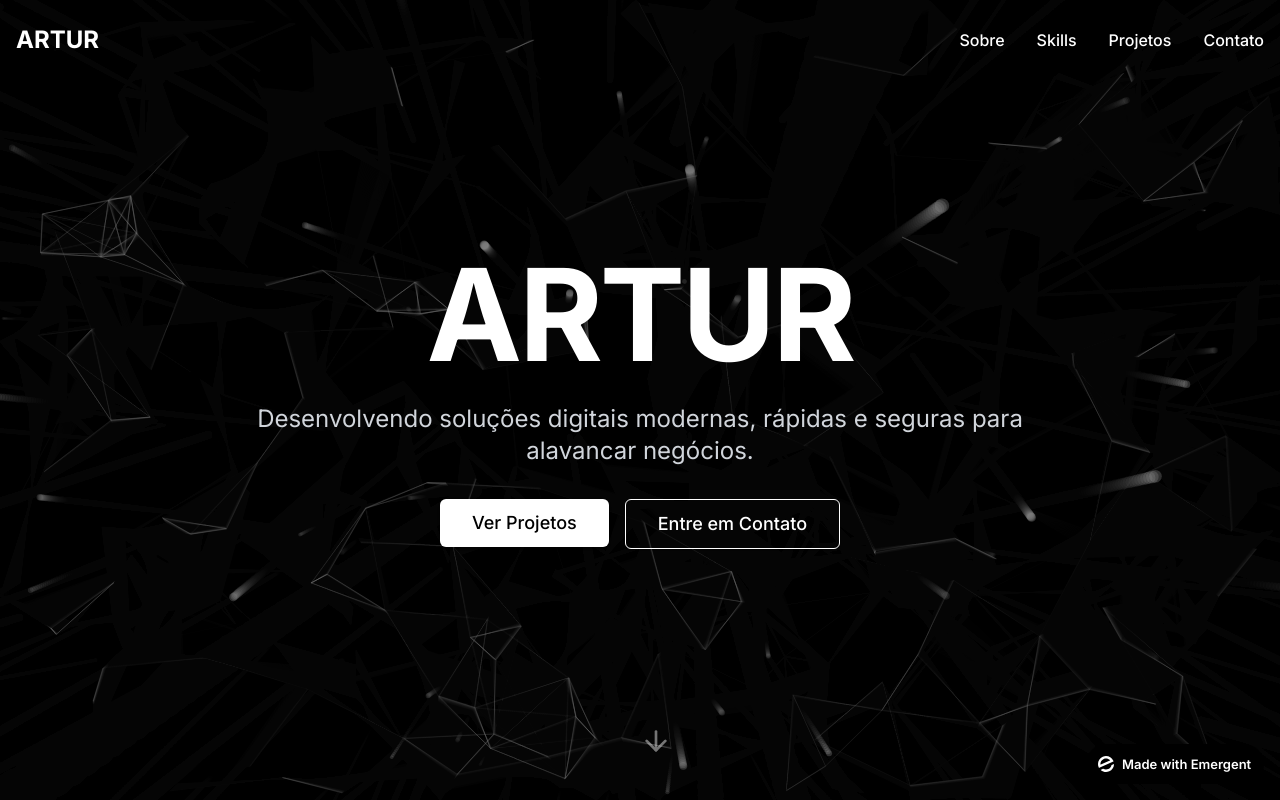
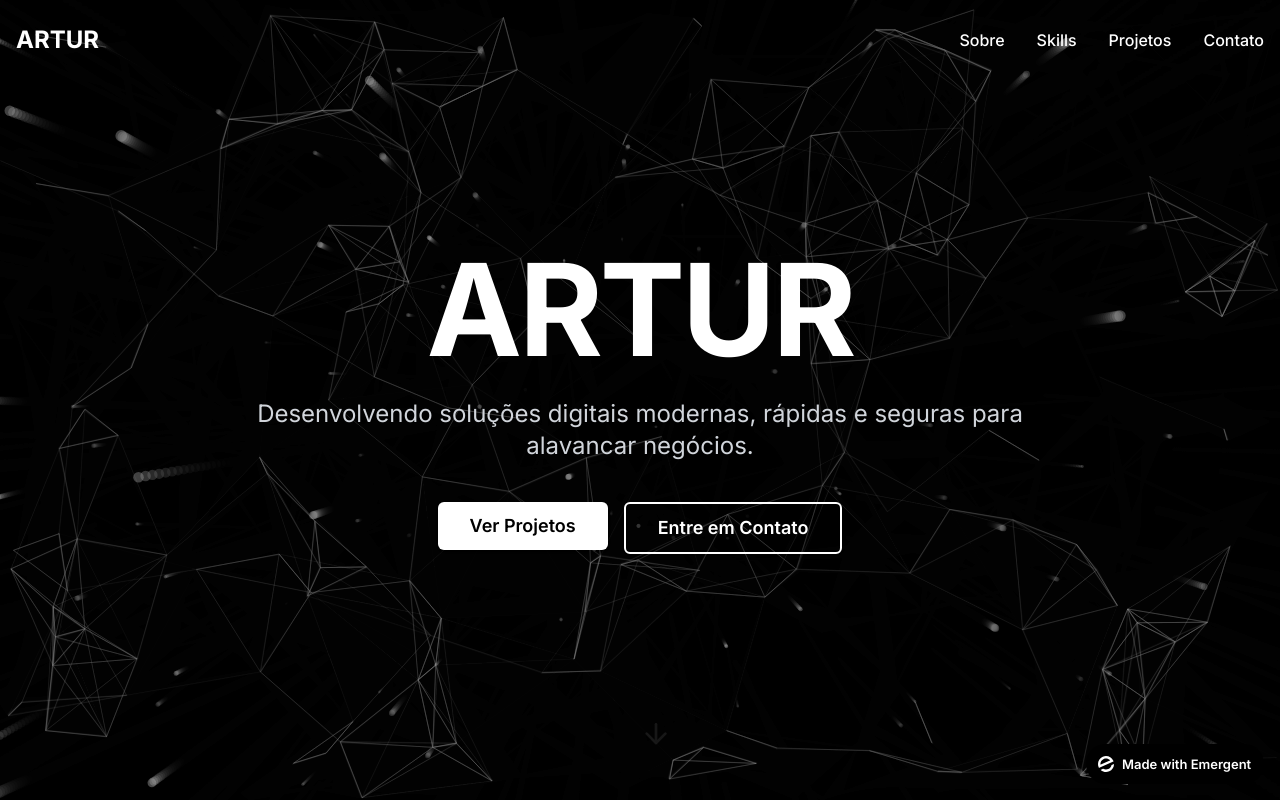
Before and after one commit to pycacau/Portfolio-Artur, a React (Create React App) app in the folder frontend/: page / in a window 1280 px wide. Shown: the top 800 px of the page. Built offline with nearby package versions, Linux system fonts and the light colour scheme.

Commit message:
auto-commit for e0de0be9-a44a-4b60-8cea-cfbde51199bd

```diff
--- a/frontend/src/components/Hero.jsx
+++ b/frontend/src/components/Hero.jsx
@@ -1,10 +1,23 @@
-import React, { useEffect, useRef } from 'react';
-import { motion } from 'framer-motion';
+import React, { useEffect, useRef, useState } from 'react';
+import { motion, useScroll, useTransform } from 'framer-motion';
 import { ArrowDown } from 'lucide-react';
 import { Button } from './ui/button';
 
 const Hero = () => {
   const canvasRef = useRef(null);
+  const [mousePosition, setMousePosition] = useState({ x: 0, y: 0 });
+  const { scrollY } = useScroll();
+
+  const opacity = useTransform(scrollY, [0, 300], [1, 0]);
+  const scale = useTransform(scrollY, [0, 300], [1, 0.8]);
+
+  useEffect(() => {
+    const handleMouseMove = (e) => {
+      setMousePosition({ x: e.clientX, y: e.clientY });
+    };
+    window.addEventListener('mousemove', handleMouseMove);
+    return () => window.removeEventListener('mousemove', handleMouseMove);
+  }, []);
 
   useEffect(() => {
     const canvas = canvasRef.current;
@@ -16,17 +29,21 @@ const Hero = () => {
 
     // Particle system para efeito de grid 3D
     const particles = [];
-    const particleCount = 80;
+    const particleCount = 100;
 
     class Particle {
       constructor() {
+        this.reset();
+      }
+
+      reset() {
         this.x = Math.random() * canvas.width;
         this.y = Math.random() * canvas.height;
-        this.z = Math.random() * 1000;
+        this.z = Math.random() * 1500;
         this.size = Math.random() * 2 + 1;
-        this.speedX = (Math.random() - 0.5) * 0.5;
-        this.speedY = (Math.random() - 0.5) * 0.5;
-        this.speedZ = Math.random() * 2 + 1;
+        this.speedX = (Math.random() - 0.5) * 0.3;
+        this.speedY = (Math.random() - 0.5) * 0.3;
+        this.speedZ = Math.random() * 3 + 1;
       }
 
       update() {
@@ -35,9 +52,8 @@ const Hero = () => {
         this.z -= this.speedZ;
 
         if (this.z <= 0) {
-          this.z = 1000;
-          this.x = Math.random() * canvas.width;
-          this.y = Math.random() * canvas.height;
+          this.reset();
+          this.z = 1500;
         }
 
         if (this.x < 0 || this.x > canvas.width) this.speedX *= -1;
@@ -48,9 +64,9 @@ const Hero = () => {
         const x = (this.x - canvas.width / 2) * (1000 / this.z) + canvas.width / 2;
         const y = (this.y - canvas.height / 2) * (1000 / this.z) + canvas.height / 2;
         const size = this.size * (1000 / this.z);
-        const opacity = Math.min(1, (1000 - this.z) / 500);
+        const opacity = Math.min(1, (1500 - this.z) / 1000);
 
-        ctx.fillStyle = `rgba(255, 255, 255, ${opacity * 0.3})`;
+        ctx.fillStyle = `rgba(255, 255, 255, ${opacity * 0.4})`;
         ctx.beginPath();
         ctx.arc(x, y, size, 0, Math.PI * 2);
         ctx.fill();
@@ -70,8 +86,8 @@ const Hero = () => {
           const dy = particles[i].y - particles[j].y;
           const distance = Math.sqrt(dx * dx + dy * dy);
 
-          if (distance < 120) {
-            const opacity = (1 - distance / 120) * 0.15;
+          if (distance < 150) {
+            const opacity = (1 - distance / 150) * 0.2;
             ctx.strokeStyle = `rgba(255, 255, 255, ${opacity})`;
             ctx.lineWidth = 1;
             ctx.beginPath();
@@ -85,7 +101,7 @@ const Hero = () => {
 
     // Animation loop
     const animate = () => {
-      ctx.fillStyle = 'rgba(0, 0, 0, 0.05)';
+      ctx.fillStyle = 'rgba(0, 0, 0, 0.1)';
       ctx.fillRect(0, 0, canvas.width, canvas.height);
 
       particles.forEach((particle) => {
@@ -120,25 +136,28 @@ const Hero = () => {
       <canvas
         ref={canvasRef}
         className="absolute inset-0 w-full h-full"
-        style={{ opacity: 0.6 }}
+        style={{ opacity: 0.7 }}
       />
 
-      <div className="relative z-10 text-center px-4 max-w-5xl mx-auto">
+      <motion.div
+        className="relative z-10 text-center px-4 max-w-5xl mx-auto"
+        style={{ opacity, scale }}
+      >
         <motion.div
           initial={{ opacity: 0, y: 30 }}
           animate={{ opacity: 1, y: 0 }}
-          transition={{ duration: 0.8, delay: 0.2 }}
+          transition={{ duration: 1, delay: 0.2 }}
         >
-          <h1 className="text-7xl md:text-9xl font-bold text-white mb-6 tracking-tight">
+          <h1 className="text-8xl md:text-9xl font-bold text-white mb-6 tracking-tight">
             ARTUR
           </h1>
         </motion.div>
 
         <motion.p
-          className="text-xl md:text-2xl text-gray-300 mb-8 max-w-3xl mx-auto leading-relaxed"
+          className="text-xl md:text-2xl text-gray-300 mb-10 max-w-3xl mx-auto leading-relaxed"
           initial={{ opacity: 0, y: 30 }}
           animate={{ opacity: 1, y: 0 }}
-          transition={{ duration: 0.8, delay: 0.4 }}
+          transition={{ duration: 1, delay: 0.5 }}
         >
           Desenvolvendo soluções digitais modernas, rápidas e seguras para alavancar negócios.
         </motion.p>
@@ -147,11 +166,11 @@ const Hero = () => {
           className="flex gap-4 justify-center flex-wrap"
           initial={{ opacity: 0, y: 30 }}
           animate={{ opacity: 1, y: 0 }}
-          transition={{ duration: 0.8, delay: 0.6 }}
+          transition={{ duration: 1, delay: 0.8 }}
         >
           <Button
             size="lg"
-            className="bg-white text-black hover:bg-gray-200 transition-all duration-300 px-8 py-6 text-lg"
+            className="bg-white text-black hover:bg-gray-200 transition-all duration-300 px-8 py-6 text-lg font-semibold"
             onClick={scrollToProjects}
           >
             Ver Projetos
@@ -159,13 +178,13 @@ const Hero = () => {
           <Button
             size="lg"
             variant="outline"
-            className="border-white text-white hover:bg-white hover:text-black transition-all duration-300 px-8 py-6 text-lg"
+            className="border-2 border-white text-white hover:bg-white hover:text-black transition-all duration-300 px-8 py-6 text-lg font-semibold"
             onClick={() => document.getElementById('contato')?.scrollIntoView({ behavior: 'smooth' })}
           >
             Entre em Contato
           </Button>
         </motion.div>
-      </div>
+      </motion.div>
 
       <motion.div
         className="absolute bottom-8 left-1/2 transform -translate-x-1/2"
@@ -173,7 +192,7 @@ const Hero = () => {
         animate={{ opacity: 1, y: 0 }}
         transition={{
           duration: 0.8,
-          delay: 1,
+          delay: 1.2,
           repeat: Infinity,
           repeatType: 'reverse',
           repeatDelay: 0.5,
```
